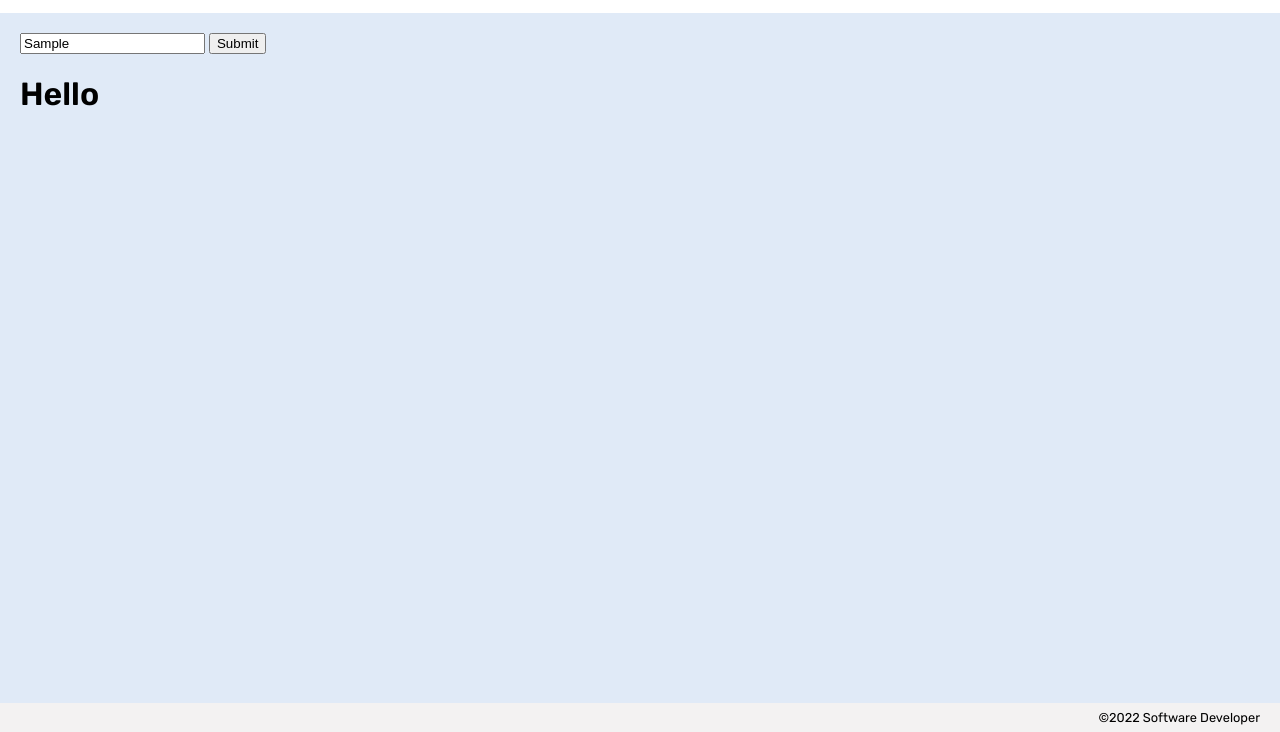
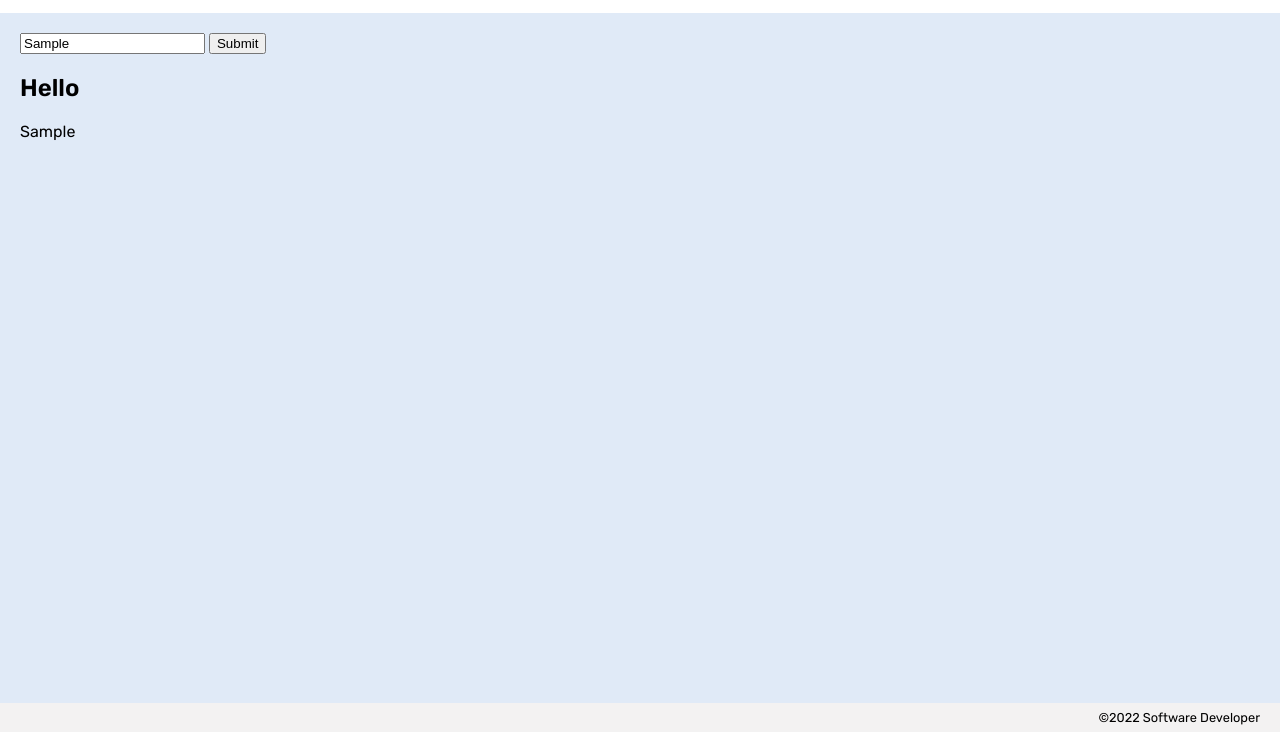
Before and after one commit to ElmiAbdullahi/ob-name-tag, a plain HTML site: page index.html in a window 1280 px wide. Both pictures are taken after typing "Sample" into the empty fields and a click on the button "Submit". Shown: the part 68-800 px from the top of the page. Drawn offline with Linux system fonts and the light colour scheme.

Commit message:
got the event listener working

```diff
--- a/app.js
+++ b/app.js
@@ -1,11 +1,15 @@
 // import functions and grab DOM elements
 const nameEl = document.getElementById('name-input');
 const changeButton = document.getElementById('change-name');
-console.log(nameEl);
+const nameDisplay = document.getElementById('name-display');
 // let state
 
 // set event listeners
-changeButton.addEventListener('click', () => {});
-// get user input
-// use user input to update state
-// update DOM to reflect the new state
+changeButton.addEventListener('click', () => {
+    // get user input
+    const name = nameEl.value;
+    console.log(name);
+    // use user input to update state
+    nameDisplay.textContent = name;
+    // update DOM to reflect the new state
+});
--- a/index.html
+++ b/index.html
@@ -23,14 +23,16 @@
         </header>
 
         <main>
+            <section class="main-container">
                 <input type="text" name="name" id="name-input" />
-            <button class="change-name">Submit</button>
+                <button id="change-name">Submit</button>
 
                 <div class="container">
                     <h1>Hello</h1>
                     <div id="name-display"></div>
                     <div id="bottom"></div>
                 </div>
+            </section>
         </main>
 
         <footer>&copy;2022 Software Developer</footer>
--- a/styles/global.css
+++ b/styles/global.css
@@ -28,8 +28,12 @@ footer {
     position: sticky;
     bottom: 0;
     padding: 7px 20px;
-    font-size: .8em;
+    font-size: 0.8em;
     display: flex;
     justify-content: flex-end;
     background-color: var(--footer-background);
 }
+
+/* .main-container {
+    grid-template-columns: flex;
+} */
```
Lines whose indentation alone changed are shown as unchanged.
